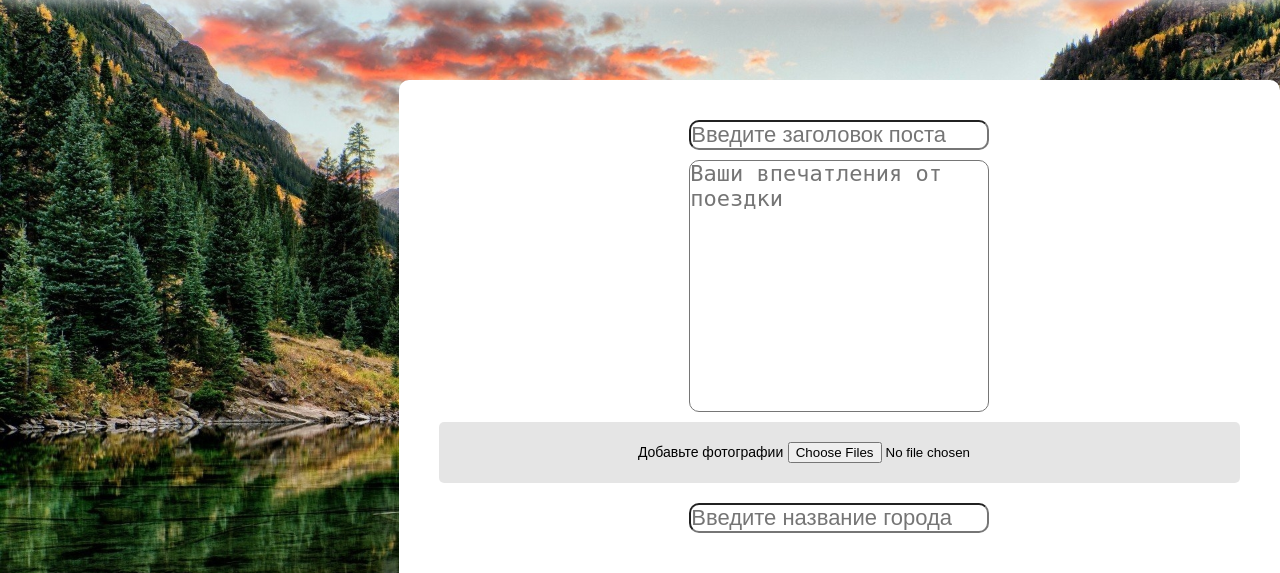
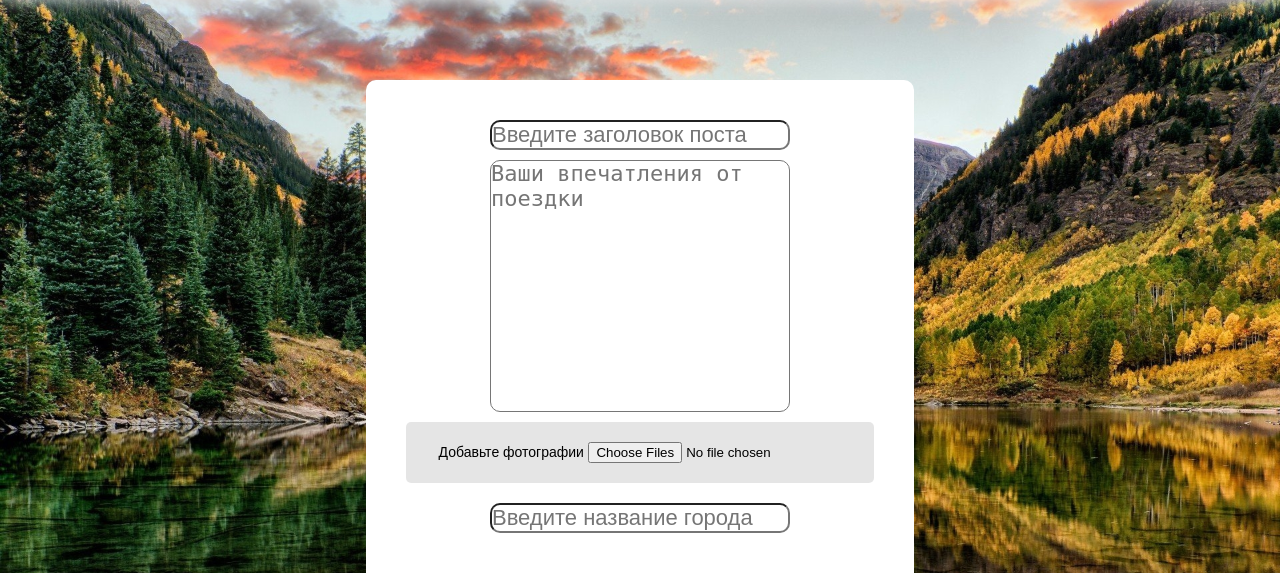
Before and after one commit to Deathstar-git/Best_Trip, a Django app: page /post_form/add in a window 1280 px wide. Shown: the part 60-633 px from the top of the page. Run offline with Django 3.2, Linux system fonts and the light colour scheme; a user stored in the database is signed in; data comes from the database, SQL or seed files in the repository; some libraries are stand-ins or nearby versions.

Commit message:
Merge conflict

```diff
--- a/MainApp/static/css/post_form_styles.css
+++ b/MainApp/static/css/post_form_styles.css
@@ -6,13 +6,8 @@
 
 .post_form_wrap{
     display: grid;
-<<<<<<< HEAD
     grid-template-columns: 1fr 1.5fr 1fr;
     padding: 80px 0px 30px 0px;
-=======
-    grid-template-columns: 1fr 1fr 1fr;
-    padding: 80px 0 30px 0;
->>>>>>> main
 }
 
 #post_form{
```
